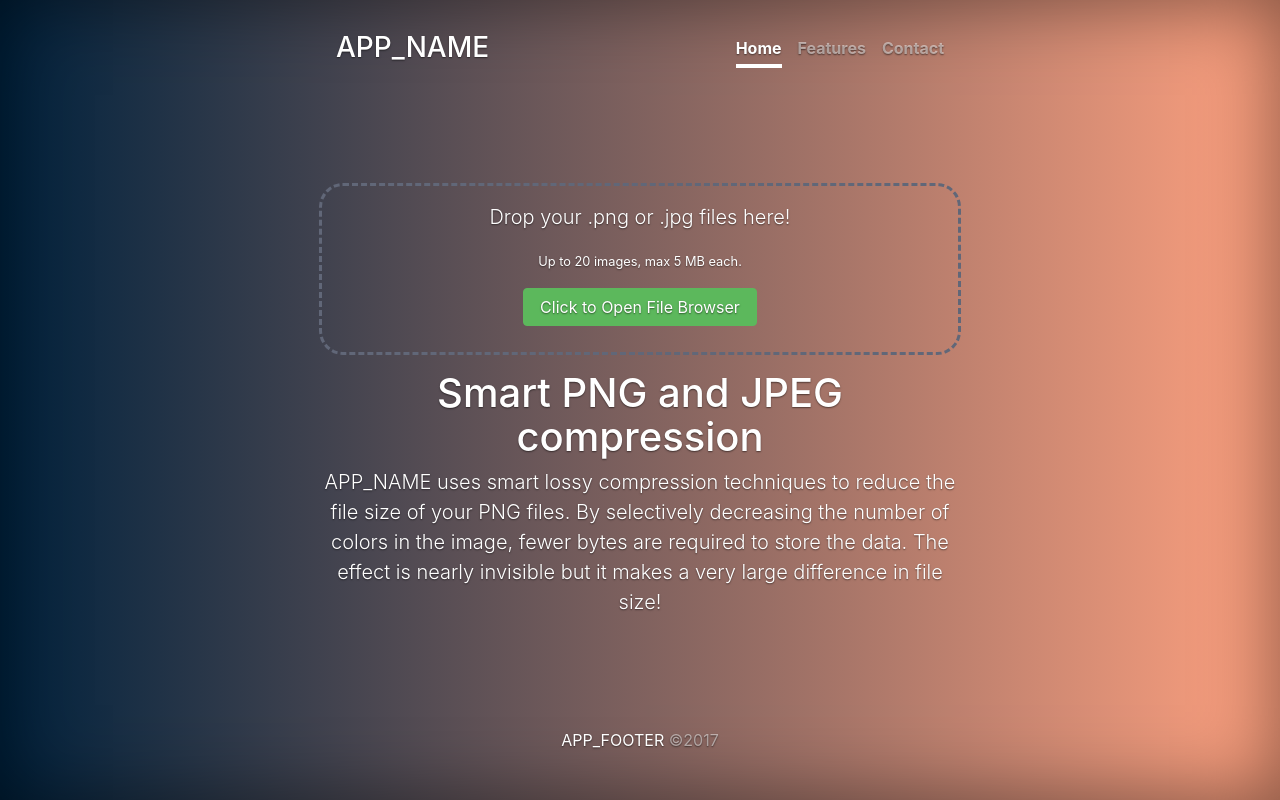
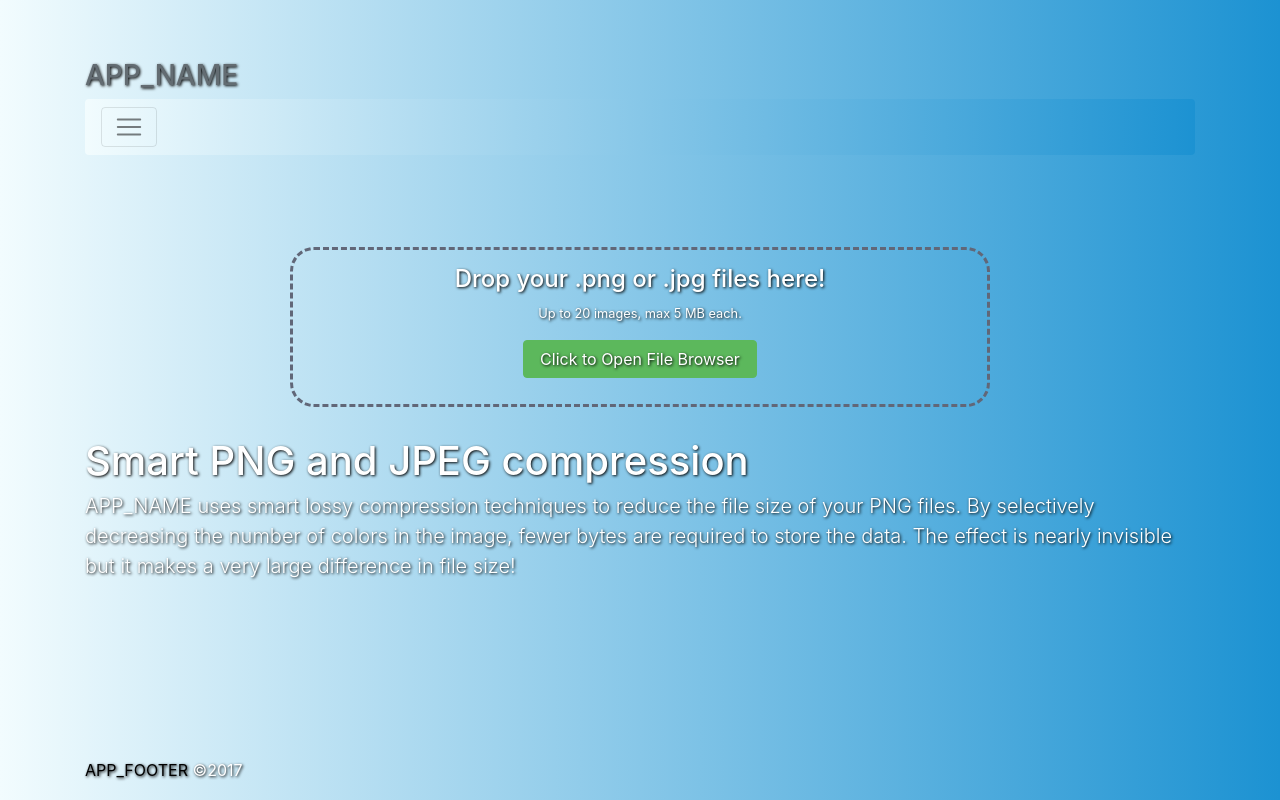
Before and after one commit to dexterb2992/brainyimage, a PHP site: page / in a window 1280 px wide. Run offline with PHP 8.4, Linux system fonts and the light colour scheme; some libraries are stand-ins or nearby versions.

Commit message:
updated look and feel

```diff
--- /dev/null
+++ b/assets/css/sticky-footer-navbar.css
@@ -0,0 +1,37 @@
+/* Sticky footer styles
+-------------------------------------------------- */
+html {
+  position: relative;
+  min-height: 100%;
+}
+body {
+  /* Margin bottom by footer height */
+  margin-bottom: 60px;
+}
+.footer {
+  position: absolute;
+  bottom: 0;
+  width: 100%;
+  /* Set the fixed height of the footer here */
+  height: 60px;
+  line-height: 60px; /* Vertically center the text there */
+  background-color: #f5f5f5;
+}
+
+
+/* Custom page CSS
+-------------------------------------------------- */
+/* Not required for template or sticky footer method. */
+
+body > .container {
+  padding: 60px 15px 0;
+}
+
+.footer > .container {
+  padding-right: 15px;
+  padding-left: 15px;
+}
+
+code {
+  font-size: 80%;
+}
--- a/assets/css/style.css
+++ b/assets/css/style.css
@@ -1,4 +1,17 @@
+.bg-bluesh{
+    background: #1c92d2;
+    background: -webkit-linear-gradient(to right, #f2fcfe, #1c92d2);
+    background: linear-gradient(to right, #f2fcfe, #1c92d2);
+    color: white;
+    text-shadow: 1px 1px 3px black;
+}
+
+footer a {
+    color: black;
+}
+
 section.target {
+    max-width: 700px;
     position: relative;
     z-index: 16;
     margin: 1rem auto;
@@ -44,7 +57,7 @@ section.target input[type="file"] {
     display: none;
 }
 
-span.size-before, .size-after {
+span.size-before {
     float: left;
     display: block;
     font-size: 0.8rem;
@@ -52,17 +65,13 @@ span.size-before, .size-after {
 }
 
 .file-before, .file-after{
-    color: black;
     font-weight: bold;
-    font-size: 0.9rem;
+    overflow: hidden;
 }
 
 .results {
-    border: 1px solid gray;
+    border: 1px solid rgba(204, 204, 204, 0.64);
     padding: 5px;
-    background: #d9a7c7;
-    background: -webkit-linear-gradient(to right, #fffcdc, #d9a7c7);
-    background: linear-gradient(to right, #fffcdc, #d9a7c7);
 }
 
 .results .entry {
@@ -75,8 +84,5 @@ span.size-before, .size-after {
 
 .size-diff {
     margin-left: 5px;
+    float: right;
 }
-
-.download-link {
-    color: black;
-}
--- a/assets/js/app.js
+++ b/assets/js/app.js
@@ -105,7 +105,7 @@ jQuery(document).ready(function () {
 						var pct = (evt.loaded / evt.total) * 100;
 						console.log("Upload progres.."+pct+"%");
 
-						progressbar.css({"width": pct+"%"}).html(pct+'%');
+						progressbar.css({"width": pct+"%"}).html(number_format(pct)+'%');
 					}
 					else {
 						console.warn('1. Content Length not reported!');
@@ -174,7 +174,7 @@ jQuery(document).ready(function () {
 
 		for (var i = files.length - 1; i >= 0; i--) {
 
-	       	var $entry = $("<div class='entry list-group-item' id='entry_"+files[i]['name']+"'></div>");
+	       	var $entry = $("<div class='entry' id='entry_"+files[i]['name']+"'></div>");
 	       	var $row = $('<div class="row"></div>');
 	       	var $file_before = $('<div class="col-md-3 file-before"></div>');
 	       	var $file_progress = $('<div class="col-md-6 row file-progress">'+
@@ -188,12 +188,12 @@ jQuery(document).ready(function () {
 	       	var $file_after = $('<div class="col-md-3 file-after"></div>');
 
 	       	var $span_size_before = $('<span class="size-before badge badge-info">'+formatSizeUnits(files[i]['size'])+'</span>');
-	        var $span_size_after = $('<span class="size-after badge badge-info"></span>');
-	        var $span_size_diff = $('<span class="size-diff"></span>');
+	        var $span_size_after = $('<span class="size-after badge badge-primary"></span>');
+	        var $span_size_diff = $('<span class="size-diff badge badge-danger"></span>');
 	        var $span_progress = $('<span class="progress">'+
                 '<span id="progress_'+files[i]['name']+'" class="progress-bar progress-bar-striped bg-info progress-bar-animated" role="progressbar" aria-valuenow="0%" style="width: 0%;height: 19px;" aria-valuemin="0" aria-valuemax="100"></span>'+
             '</span>');
-            var $download_link = $('<a class="download-link" href="#" download><a>');
+            var $download_link = $('<a class="download-link btn btn-sm btn-warning" href="#" download><a>');
 
 	        $file_before.append( $('<span>'+files[i]['name']+'</span>') );
 
@@ -216,13 +216,11 @@ jQuery(document).ready(function () {
 	});
 
 	$(".btn-file").click(function (){
-		// console.log($(this).children('input:first'));
 		$("#file_handle", this).click();
 	});
 
 	$("#file_handle").click(function (e){
 		e.stopImmediatePropagation();
-		console.log("dexter gwapo");
 	});
 
 	// File upload progress event listener
--- a/index.php
+++ b/index.php
@@ -3,11 +3,15 @@
     include "views/partials/_header.php";
 ?>
 
+
+    <!-- Begin page content -->
     <div class="container">
+        <div class="row">
+            <div class="col-md-12">
                 <section class="target img-zone text-center" id="img-zone">
                     <div class="img-drop">
                         <figure class="icon"></figure>
-	            <p class="lead">Drop your .png or .jpg files here!</p>
+                        <h4>Drop your .png or .jpg files here!</h4>
                         <p><small>Up to 20 images, max 5 MB each.</small></p>
                         <!-- <input type="file" multiple="multiple"> -->
                         <h2><i class="glyphicon glyphicon-camera"></i></h2>
@@ -16,14 +20,16 @@
                         </span>
                     </div>
                 </section>
-        <div class="results hidden list-group" id="results">
-
+                <div class="results hidden" id="results"></div>
             </div>
         </div>
-    <div class="container">
-        <h1 class="cover-heading">Smart PNG and JPEG compression</h1>
+
+        <div class="mt-3">
+            <h1>Smart PNG and JPEG compression</h1>
+        </div>
         <p class="lead"><?= APP_NAME;?> uses smart lossy compression techniques to reduce the file size of your PNG files. By selectively decreasing the number of colors in the image, fewer bytes are required to store the data. The effect is nearly invisible but it makes a very large difference in file size!</p>
     </div>
-<?php
-    include "views/partials/_footer.php";
-?>
+    <div class="clear"></div>
+    <br/>
+    <br/>
+    <?php include "views/partials/_footer.php"; ?>
--- a/views/partials/_footer.php
+++ b/views/partials/_footer.php
@@ -1,14 +1,9 @@
-                    <div class="mastfoot">
-                        <div class="inner">
-                            <p>
+    <footer class="footer bg-bluesh">
+        <div class="container">
             <a href="<?= APP_FOOTER_LINK;?>"><?= APP_FOOTER;?></a> &copy;<?=date('Y');?>
-                            </p>
         </div>
-                    </div>
+    </footer>
 
-                </div>
-            </div>
-        </div>
     <!-- Bootstrap core JavaScript
     ================================================== -->
     <!-- Placed at the end of the document so the pages load faster -->
--- a/views/partials/_header.php
+++ b/views/partials/_header.php
@@ -7,20 +7,16 @@
     <meta name="keywords" content="<?= APP_KEYWORDS; ?>">
     <meta name="author" content="<?= APP_AUTHOR; ?>">
     <link rel="icon" href="../../favicon.ico">
+
     <title><?= APP_NAME.' - '.APP_DESCRIPTION; ?></title>
+
     <!-- Bootstrap core CSS -->
     <link href="assets/vendor/bootstrap/bootstrap.min.css" rel="stylesheet">
     <!-- Custom styles for this template -->
-        <link href="assets/css/cover.css" rel="stylesheet">
+    <link href="assets/css/sticky-footer-navbar.css" rel="stylesheet">
     <link href="assets/css/style.css" rel="stylesheet">
   </head>
-    <body>
-        <div class="site-wrapper">
-            <div class="site-wrapper-inner">
-                <div class="cover-container">
-                    <div class="masthead clearfix">
-                        <div class="inner">
-                            <h3 class="masthead-brand"><?= APP_NAME; ?></h3>
+
+  <body class="bg-bluesh">
+
     <?php include "_nav.php"; ?>
-                        </div>
-                    </div>
--- a/views/partials/_nav.php
+++ b/views/partials/_nav.php
@@ -1,5 +1,27 @@
-<nav class="nav nav-masthead">
-    <a class="nav-link active" href="#">Home</a>
-    <a class="nav-link" href="#">Features</a>
-    <a class="nav-link" href="#">Contact</a>
-</nav>
+<div class="container">
+    <div class="masthead">
+       <h3 class="text-muted"><?= APP_NAME; ?></h3>
+
+        <nav class="navbar navbar-light bg-faded rounded mb-3 bg-bluesh">
+          <button class="navbar-toggler" type="button" data-toggle="collapse" data-target="#navbarCollapse" aria-controls="navbarCollapse" aria-expanded="false" aria-label="Toggle navigation">
+            <span class="navbar-toggler-icon"></span>
+          </button>
+          <div class="collapse navbar-toggleable-md" id="navbarCollapse">
+            <ul class="nav navbar-nav text-md-center justify-content-md-between">
+              <li class="nav-item active">
+                <a class="nav-link" href="#">Home <span class="sr-only">(current)</span></a>
+              </li>
+              <li class="nav-item">
+                <a class="nav-link" href="#">Projects</a>
+              </li>
+              <li class="nav-item">
+                <a class="nav-link" href="#">Downloads</a>
+              </li>
+              <li class="nav-item">
+                <a class="nav-link" href="#">About</a>
+              </li>
+            </ul>
+          </div>
+        </nav>
+    </div>
+</div>
```
Also changed, not shown: assets/css/album.css (added, +58 -0 lines), lib/BrainyImage.php (+6 -2 lines). Lines whose indentation alone changed are shown as unchanged.
